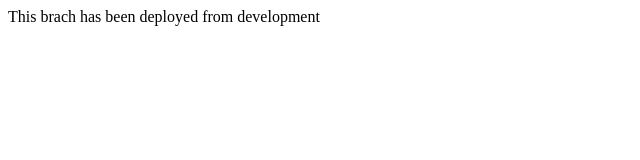
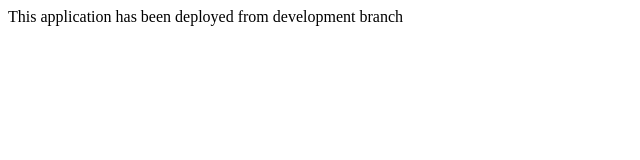
Before and after one commit to tariqahmed-ultima/ultima-demo, a plain HTML site: page index.html in a window 1280 px wide. Shown: the whole page, without its empty margins (0-640 px from the left). Drawn offline with Linux system fonts and the light colour scheme.

Commit message:
Update index.html

```diff
--- a/index.html
+++ b/index.html
@@ -4,6 +4,6 @@
 <title>Under Construction</title>
 </head>
 <bodyd>
-<p> This brach has been deployed from development</p>
+<p> This application has been deployed from development branch</p>
 </body>
 </html>
```
